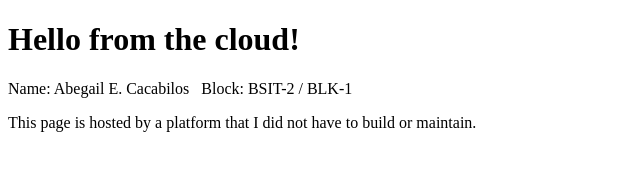
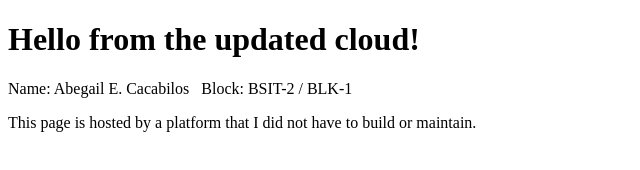
Before and after one commit to abegailcacabilos1-cmyk/cacabilos-lab1-site, a plain HTML site: page index.html in a window 1280 px wide. Shown: the whole page, without its empty margins (0-640 px from the left). Drawn offline with Linux system fonts and the light colour scheme.

Commit message:
Update index.html

```diff
--- a/index.html
+++ b/index.html
@@ -1,6 +1,6 @@
 <!DOCTYPE html>
 <html><head><title>My Cloud Lab</title></head>
-<body><h1>Hello from the cloud!</h1>
+<body><h1>Hello from the updated cloud!</h1>
 <p>Name: Abegail E. Cacabilos &nbsp; Block: BSIT-2 / BLK-1</p>
 <p>This page is hosted by a platform that I did not have to build or maintain.</p>
 </body></html>
```
